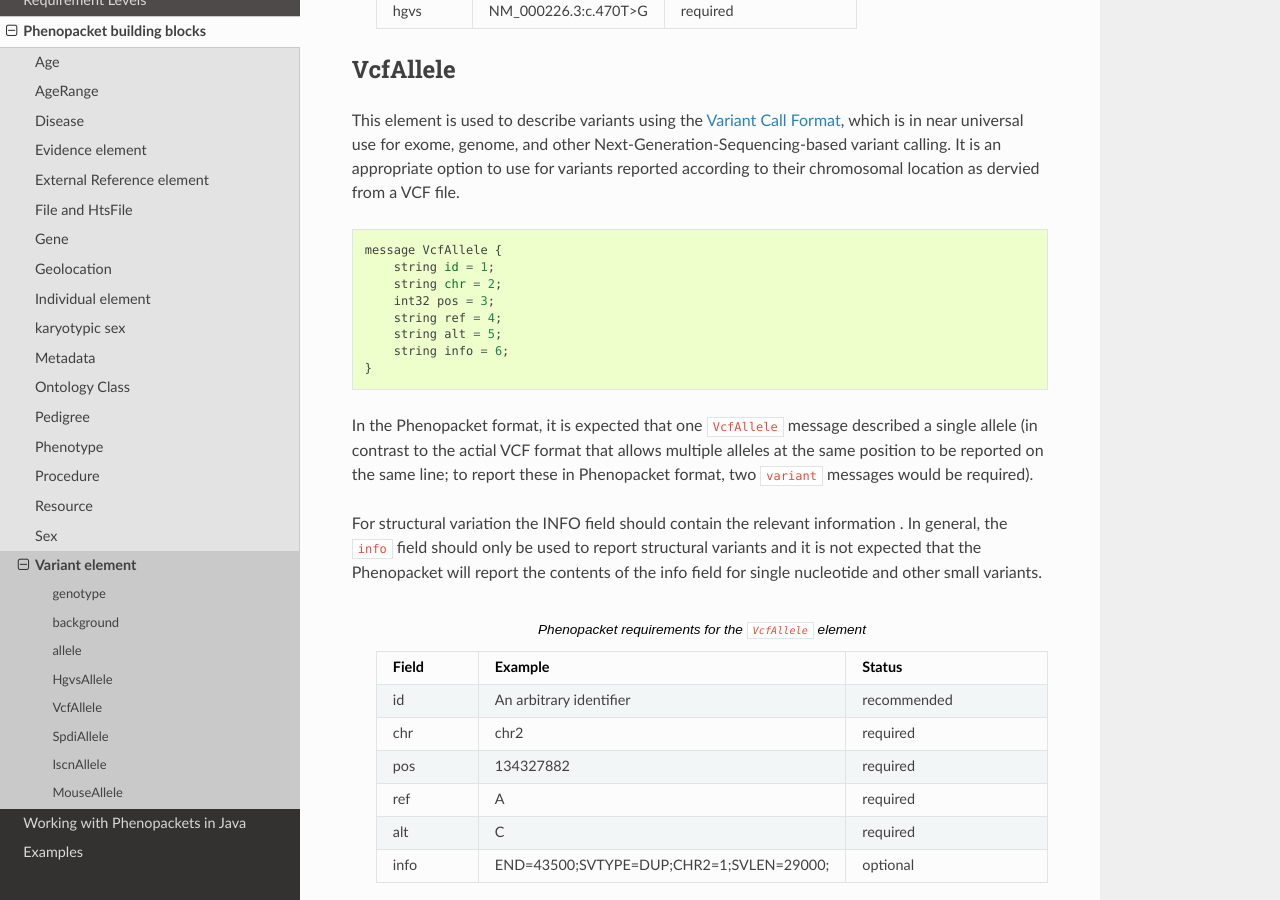
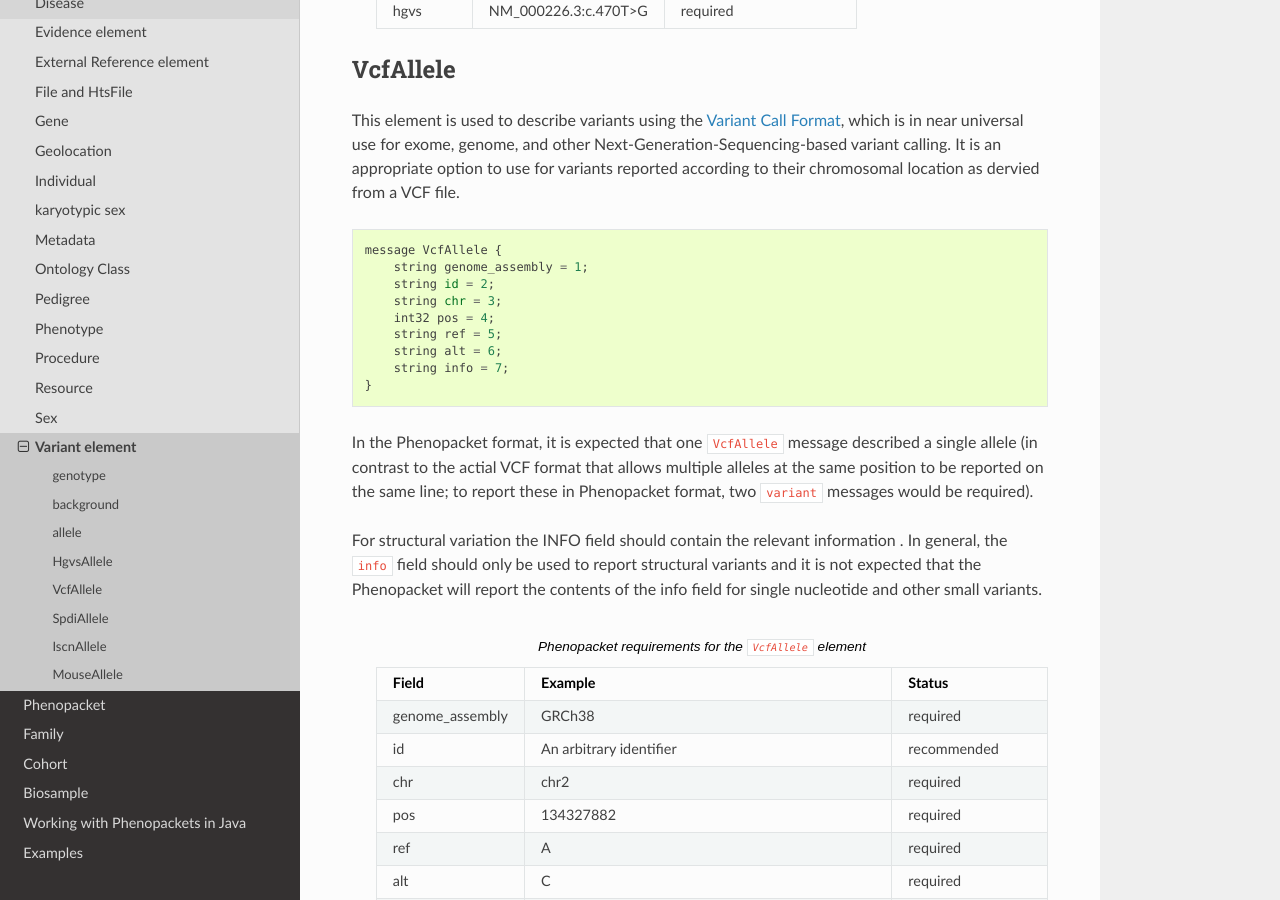
Before and after one commit to phenopackets/phenopacket-schema, a Sphinx documentation site: the page built from docs/variant.rst, in a window 1280 px wide and 900 px high, scrolled down 1862 px. Built offline with Sphinx 7.4.7 and the Read the Docs theme 2.0.0, drawn with Linux system fonts in a browser that asks for light colours.

Commit message:
Adding pages for biosample, cohort, family

```diff
--- /dev/null
+++ b/docs/biosample.rst
@@ -0,0 +1,7 @@
+.. _rstbiosample:
+
+=========
+Biosample
+=========
+
+todo
--- a/docs/building-blocks.rst
+++ b/docs/building-blocks.rst
@@ -1,3 +1,5 @@
+.. _rstbuildingblocks:
+
 ===========================
 Phenopacket building blocks
 ===========================
--- /dev/null
+++ b/docs/cohort.rst
@@ -0,0 +1,5 @@
+.. _rstcohort:
+
+======
+Cohort
+======
--- a/docs/index.rst
+++ b/docs/index.rst
@@ -10,6 +10,10 @@
    basics
    requirements
    building-blocks
+   phenopacket
+   family
+   cohort
+   biosample
    Working with Phenopackets in Java <java>
    examples
 
--- a/docs/individual.rst
+++ b/docs/individual.rst
@@ -1,8 +1,8 @@
 .. _rstindividual:
 
-==================
-Individual element
-==================
+==========
+Individual
+==========
 
 The subject of the Phenopacket is represented by an *Individual* element.
 This element intends to represent an individual human or other organism. In this documentation,
--- a/docs/variant.rst
+++ b/docs/variant.rst
@@ -112,12 +114,13 @@
 option to use for variants reported according to their chromosomal location as dervied from a VCF file. ::
 
     message VcfAllele {
-        string id = 1;
-        string chr = 2;
-        int32 pos = 3;
-        string ref = 4;
-        string alt = 5;
-        string info = 6;
+        string genome_assembly = 1;
+        string id = 2;
+        string chr = 3;
+        int32 pos = 4;
+        string ref = 5;
+        string alt = 6;
+        string info = 7;
     }
 
 In the Phenopacket format, it is expected that one ``VcfAllele`` message described a single allele (in contrast to
@@ -137,6 +140,9 @@
    * - Field
      - Example
      - Status
+   * - genome_assembly
+     - GRCh38
+     - required
    * - id
      - An arbitrary identifier
      - recommended
```
Also changed, not shown: other parts of docs/variant.rst (+2 -0 lines), README.rst (+7 -0 lines), docs/basics.rst (+15 -109 lines), docs/family.rst (added, +108 -0 lines), docs/phenopacket.rst (added, +127 -0 lines).
